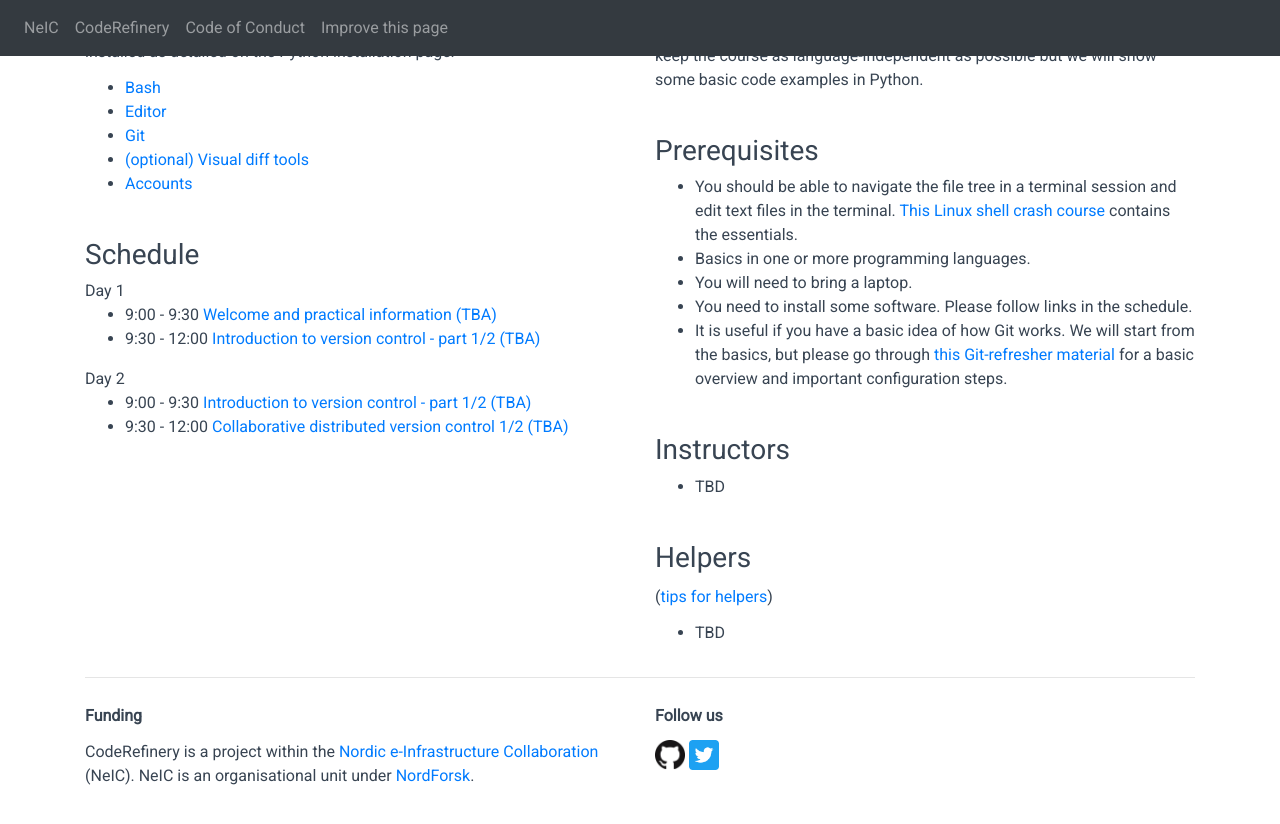
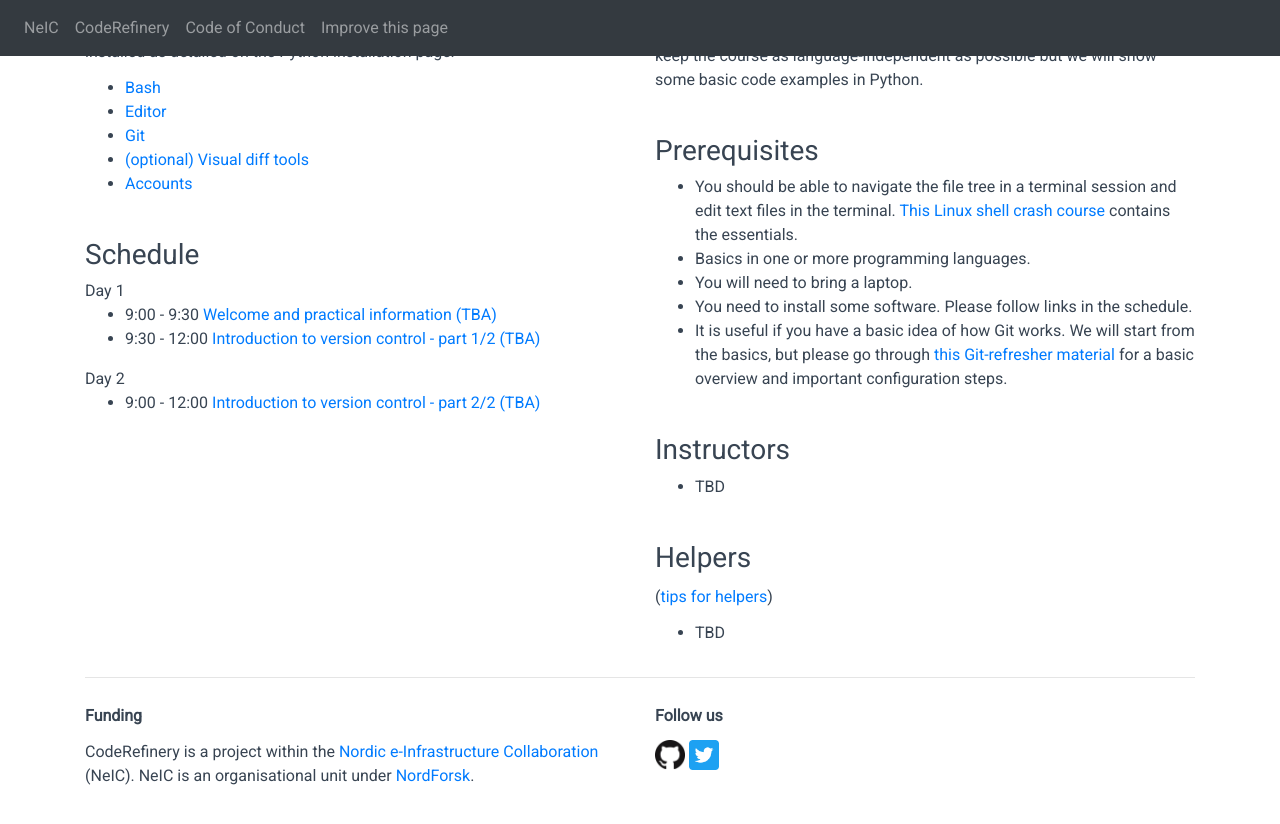
Before and after one commit to coderefinery/2020-04-07-online, a Jekyll site: the page built from index.md, in a window 1280 px wide and 900 px high, scrolled down 1000 px. Shown: the top 824 px of the window. Built offline with Jekyll 4.4.1, drawn with Linux system fonts in a browser that asks for light colours; nearby versions of some CDN libraries.

Commit message:
not covering git-collab this time

```diff
--- a/index.md
+++ b/index.md
@@ -66,11 +66,8 @@ schedule:
         url: https://coderefinery.github.io/git-intro/
   - date: Day 2
     morning:
-      - time: 9:00 - 9:30
-        title: Introduction to version control - part 1/2 (TBA)
+      - time: 9:00 - 12:00
+        title: Introduction to version control - part 2/2 (TBA)
         url: https://coderefinery.github.io/git-intro/
-      - time: 9:30 - 12:00
-        title: Collaborative distributed version control 1/2 (TBA)
-        url: https://coderefinery.github.io/git-collaborative/
 
 ---
```
